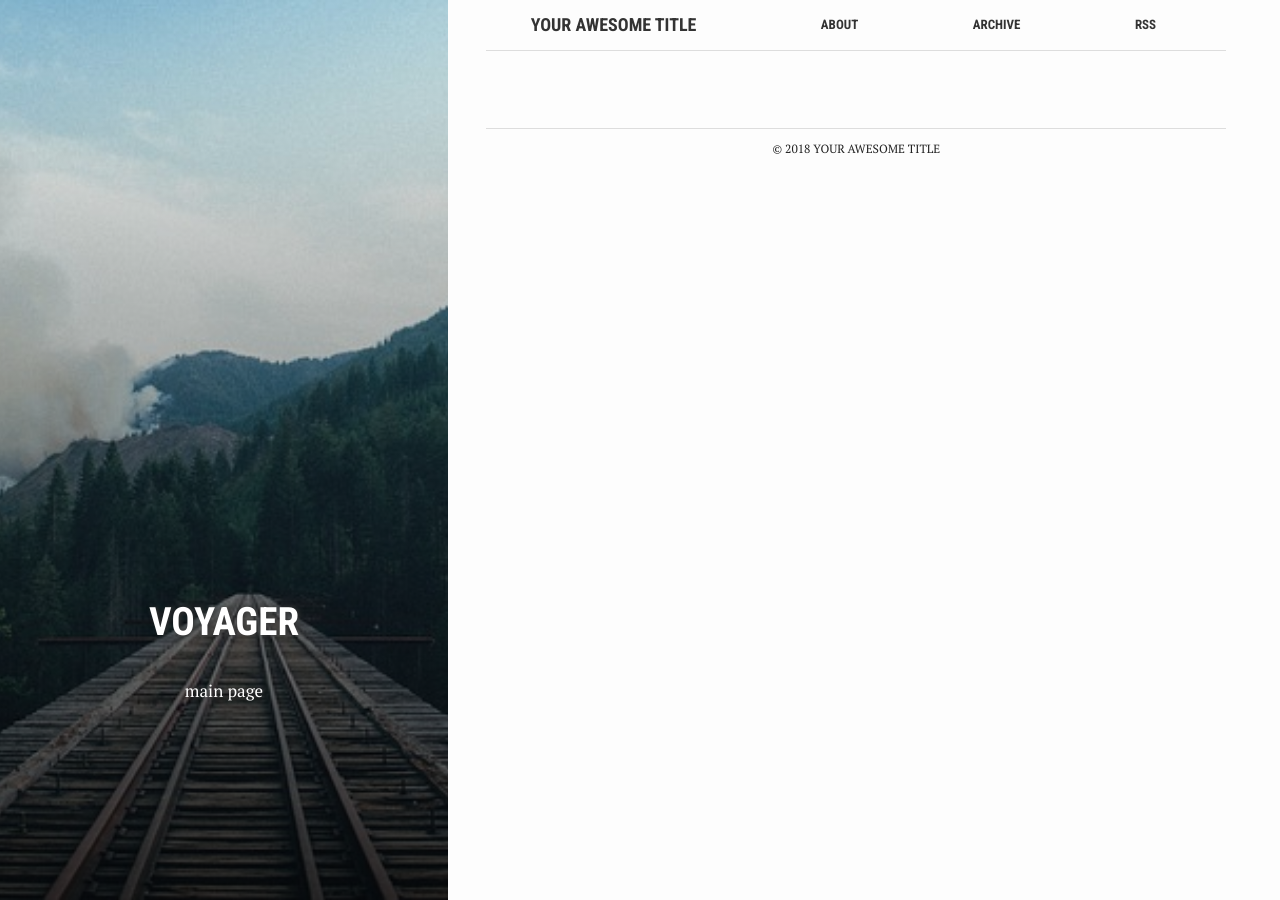
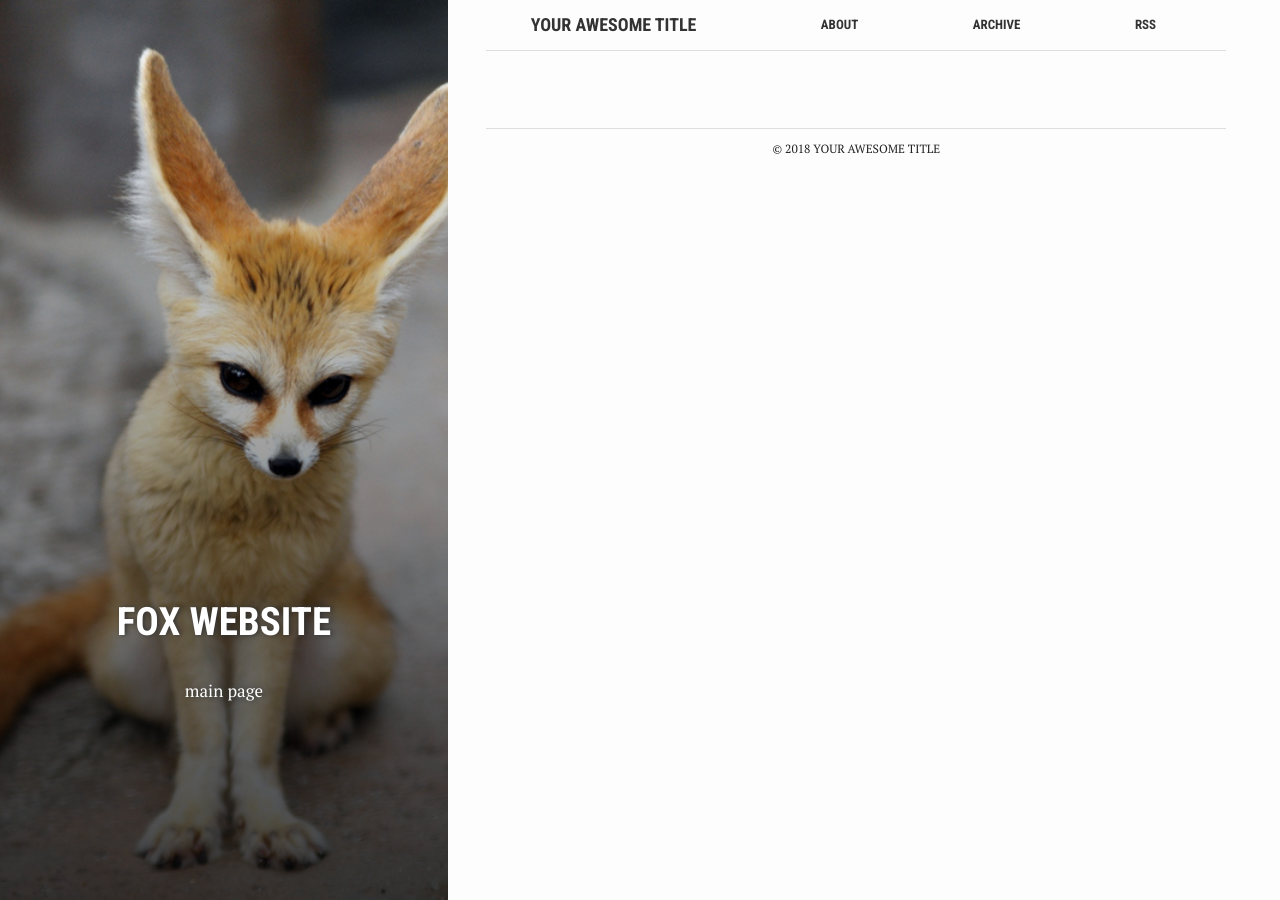
Before and after one commit to naincy20/fox-scrum, a Jekyll site: the page built from index.html, in a window 1280 px wide. Built offline with Jekyll 4.4.1, drawn with Linux system fonts in a browser that asks for light colours.

Commit message:
Background homepage

```diff
--- a/index.html
+++ b/index.html
@@ -1,8 +1,8 @@
 ---
-bg: "rails.jpg"
+bg: "fox.jpg"
 layout: default
-crawlertitle: "Jekyll blog"
-title: "Voyager"
+crawlertitle: "We Love Foxes"
+title: "Fox Website"
 summary: "main page"
 ---
 
```
Also changed, not shown: assets/images/fox.jpg (added), 1 other file.
